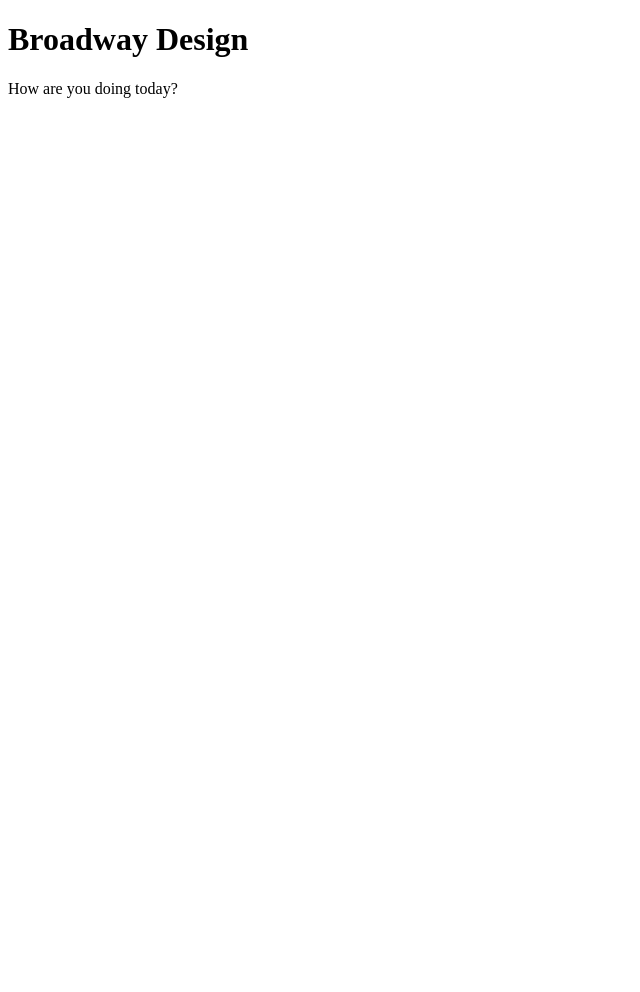
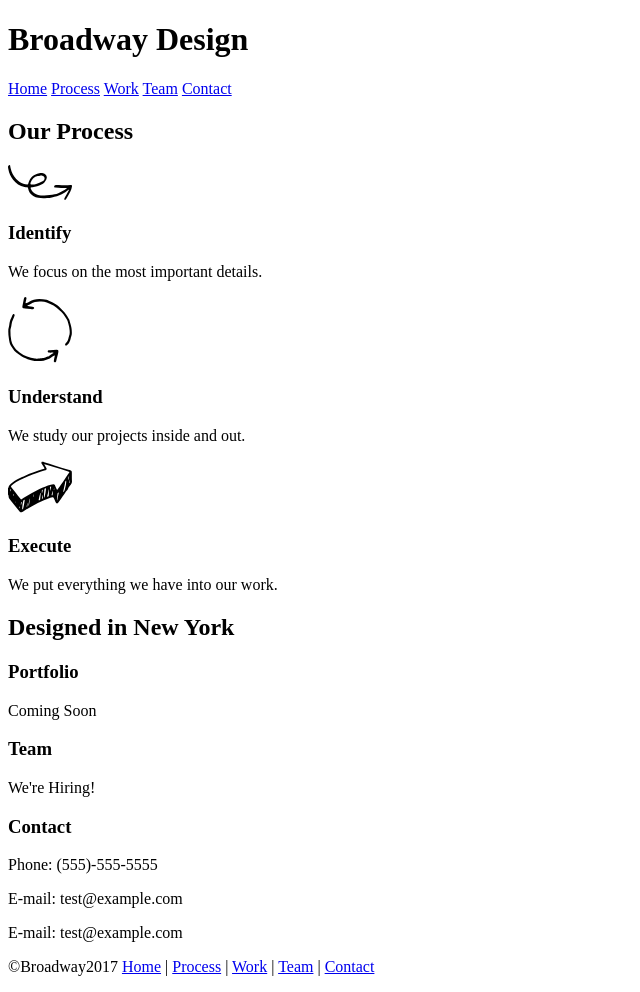
Before and after one commit to speed2fast/Broadway, a plain HTML site: page index.html in a window 1280 px wide. Shown: the whole page, without its empty margins (0-640 px from the left). Before the commit the page ends 800 px from the top, so only its background shows below. Drawn offline with Linux system fonts and the light colour scheme.

Commit message:
Add structure tags to index.html

```diff
--- a/index.html
+++ b/index.html
@@ -4,7 +4,60 @@
     <title>Broadway Design</title>
   </head>
   <body>
+    <!-- Navigation Bar -->
+
+    <div class="heading">
     <h1>Broadway Design</h1>
-    <p>How are you doing today?</p>
+    <!-- Navigation Bar -->
+
+  		<nav>
+  			<a href="#home">Home</a>
+  			<a href="#process">Process</a>
+        <a href="#work">Work</a>
+  			<a href="#team">Team</a>
+        <a href="#contact">Contact</a>
+  		</nav>
+</div>
+		<!-- Features  Section -->
+    <h2>Our Process</h2>
+    <img src="resources/images/identify.svg">
+    <h3>Identify</h3>
+    <p>We focus on the most important details.</p>
+
+    <img src="resources/images/understand.svg">
+    <h3>Understand</h3>
+    <p>We study our projects inside and out.</p>
+
+    <img src="resources/images/execute.svg">
+    <h3>Execute</h3>
+    <p>We put everything we have into our work.</p>
+
+
+
+    <!-- Company details Section -->
+        <!--subtitle bar-->
+
+    <div class="subtitle">
+        <h2>Designed in New York</h2>
+    </div>
+
+    <h3>Portfolio</h3>
+    <p>Coming Soon</p>
+
+    <h3>Team</h3>
+    <p>We're Hiring!</p>
+
+    <h3>Contact</h3>
+    <p>Phone: (555)-555-5555</p>
+    <p>E-mail: test@example.com</p>
+    <p>E-mail: test@example.com</p>
+
+    <!-- Foooter -->
+    <div class="footer">
+      <p><span class="copyright">&copy;Broadway2017</span> <a href="#home">Home</a> |
+        <a href="#process">Process</a> |
+      <a href="#work">Work</a> |
+      <a href="#team">Team</a> |
+      <a href="#contact">Contact</a>
   </body>
 </html>
```
